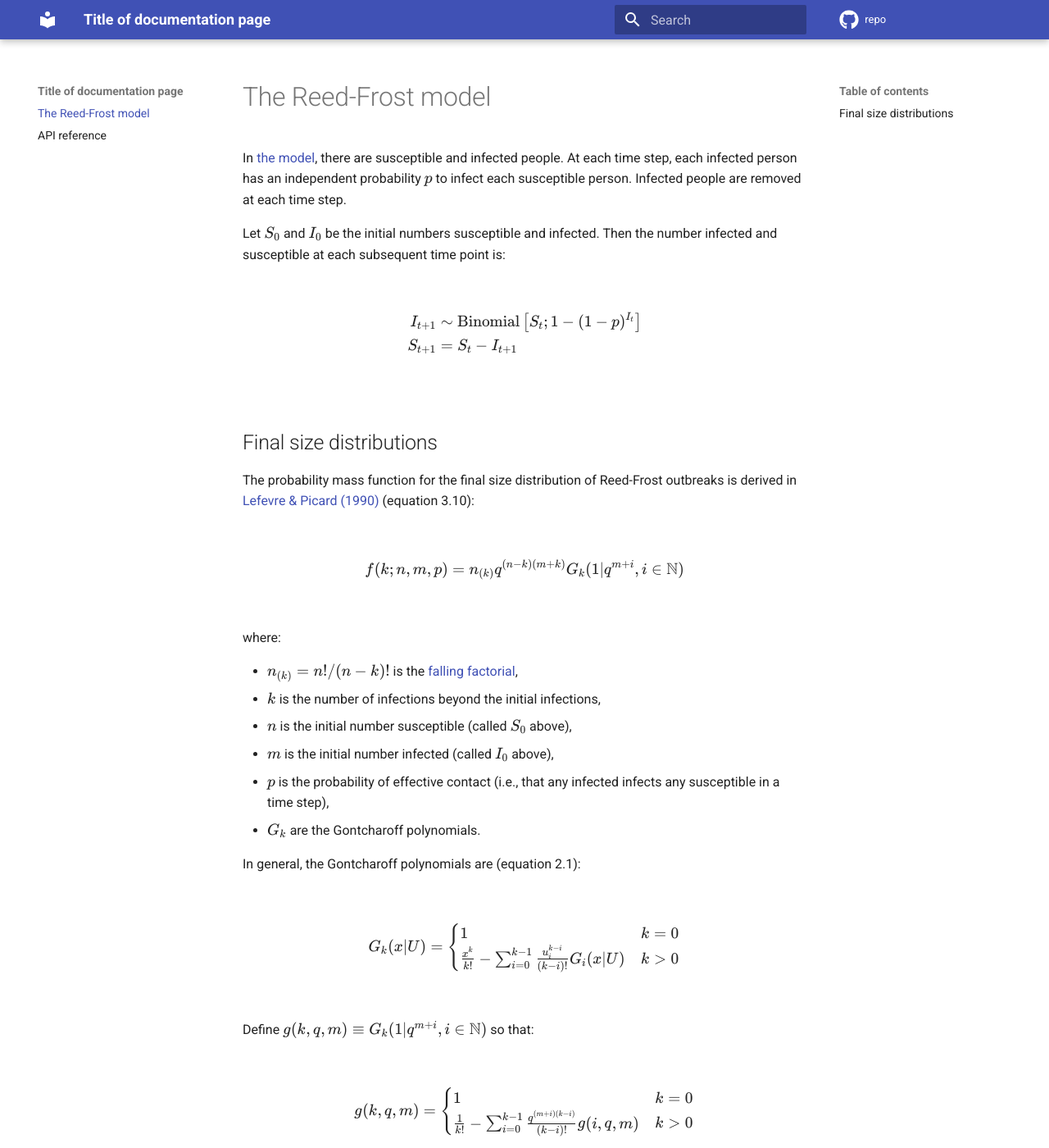
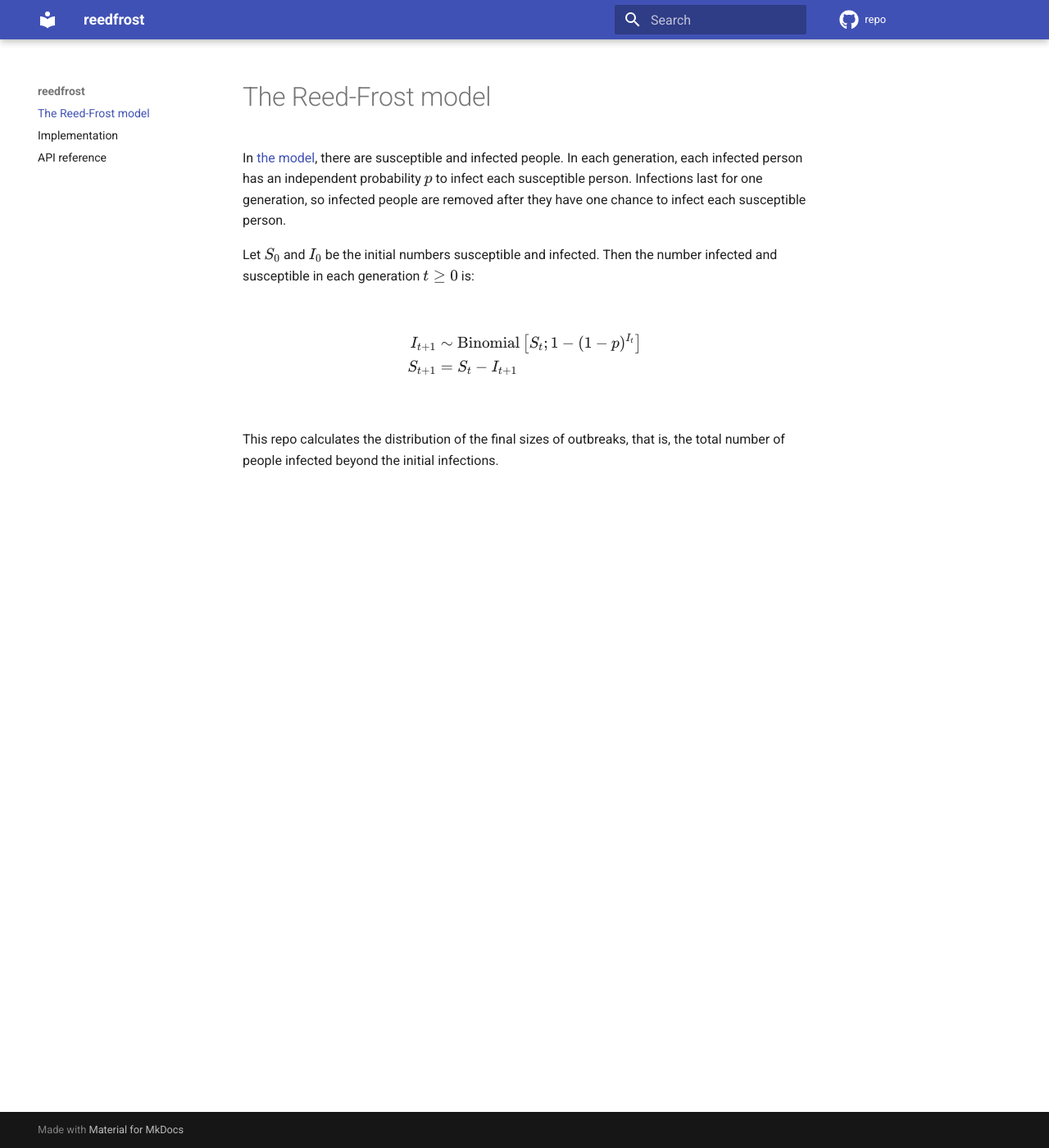
Before and after one commit to CDCgov/reedfrost, an MkDocs documentation site: the page built from docs/index.md, in a window 1280 px wide and 1400 px high. Shown: the whole window at 82% size. Built offline with MkDocs 1.6.1 and Material for MkDocs 9.7.7, drawn with Linux system fonts in a browser that asks for light colours; comment, search, counter and statistics services are not loaded; some of the changed text lies outside the part shown.

````diff
--- a/docs/index.md
+++ b/docs/index.md
@@ -1,62 +1,14 @@
 # The Reed-Frost model
 
-In [the model](https://en.wikipedia.org/wiki/Reed%E2%80%93Frost_model), there are susceptible and infected people. At each time step, each infected person has an independent probability $p$ to infect each susceptible person. Infected people are removed at each time step.
+In [the model](https://en.wikipedia.org/wiki/Reed%E2%80%93Frost_model), there are susceptible and infected people. In each generation, each infected person has an independent probability $p$ to infect each susceptible person. Infections last for one generation, so infected people are removed after they have one chance to infect each susceptible person.
 
-Let $S_0$ and $I_0$ be the initial numbers susceptible and infected. Then the number infected and susceptible at each subsequent time point is:
+Let $S_0$ and $I_0$ be the initial numbers susceptible and infected. Then the number infected and susceptible in each generation $t \geq 0$ is:
 
-```math
+$$
 \begin{align*}
 I_{t+1} &\sim \mathrm{Binomial}\left[S_t; 1-(1-p)^{I_t}\right] \\
 S_{t+1} &= S_t - I_{t+1}
 \end{align*}
-```
+$$
 
-## Final size distributions
-
-The probability mass function for the final size distribution of Reed-Frost outbreaks is derived in [Lefevre & Picard (1990)](https://www.doi.org/10.2307/1427595) (equation 3.10):
-
-```math
-f(k; n, m, p) = n_{(k)} q^{(n-k)(m+k)} G_k(1 | q^{m+i}, i \in \mathbb{N})
-```
-
-where:
-
-- $n_{(k)} = n!/(n-k)!$ is the [falling factorial](https://en.wikipedia.org/wiki/Falling_and_rising_factorials),
-- $k$ is the number of infections beyond the initial infections,
-- $n$ is the initial number susceptible (called $S_0$ above),
-- $m$ is the initial number infected (called $I_0$ above),
-- $p$ is the probability of effective contact (i.e., that any infected infects any susceptible in a time step),
-- $G_k$ are the Gontcharoff polynomials.
-
-In general, the Gontcharoff polynomials are (equation 2.1):
-
-```math
-G_k(x | U) = \begin{cases}
-  1 & k = 0 \\
-  \frac{x^k}{k!} - \sum_{i=0}^{k-1} \frac{u_i^{k-i}}{(k-i)!} G_i(x | U) & k > 0
-\end{cases}
-```
-
-Define $g(k, q, m) \equiv G_k(1 | q^{m+i}, i \in \mathbb{N})$ so that:
-
-```math
-g(k, q, m) = \begin{cases}
-  1 & k = 0 \\
-  \frac{1}{k!} - \sum_{i=0}^{k-1} \frac{q^{(m+i)(k-i)}}{(k-i)!} g(i, q, m) & k > 0
-\end{cases}
-```
-
-Further define $h(k, q, m) = k! \times g(k, q, m)$ such that:
-
-```math
-h(k, q, m) = \begin{cases}
-  1 & k = 0 \\
-  1 - \sum_{i=0}^{k-1} \binom{k}{i} q^{(m+i)(k-i)} h(i, q, m) & k > 0
-\end{cases}
-```
-
-and
-
-```math
-f(k; n, m, p) = \binom{n}{k} q^{(n-k)(m+k)} h(k, q, m)
-```
+This repo calculates the distribution of the final sizes of outbreaks, that is, the total number of people infected beyond the initial infections.
--- a/mkdocs.yaml
+++ b/mkdocs.yaml
@@ -1,11 +1,11 @@
-site_name: Title of documentation page
+site_name: reedfrost
 
 nav:
   - index.md
+  - implementation.md
   - api.md
-  # specify the table of contents structure here
 
-repo_url: https://github.com/cdcent/cfa-mkdocs-template
+repo_url: https://github.com/cdcgov/reedfrost
 repo_name: repo
 
 # advanced configuration ------------------------------------------------------
--- a/pyproject.toml
+++ b/pyproject.toml
@@ -22,6 +22,12 @@ mkdocs-material = "^9.6.5"
 mkdocstrings = {extras = ["python"], version = "^0.28.2"}
 mdx-truly-sane-lists = "^1.3"
 
+
+[tool.poetry.group.app.dependencies]
+streamlit = "^1.42.2"
+altair = "^5.5.0"
+polars = "^1.23.0"
+
 [build-system]
 requires = ["poetry-core"]
 build-backend = "poetry.core.masonry.api"
````
Also changed, not shown: README.md (+18 -3 lines), app.py (added, +57 -0 lines), docs/implementation.md (added, +59 -0 lines), 2 other files.
